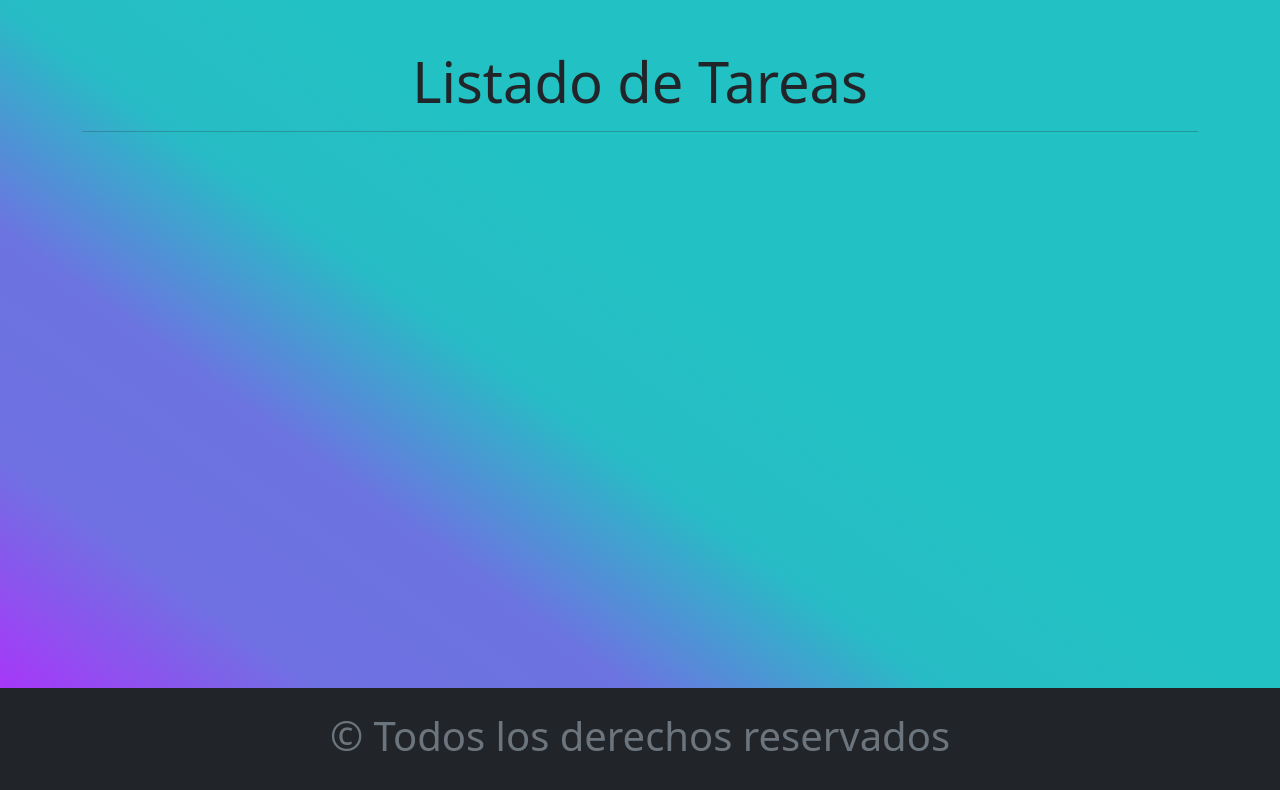
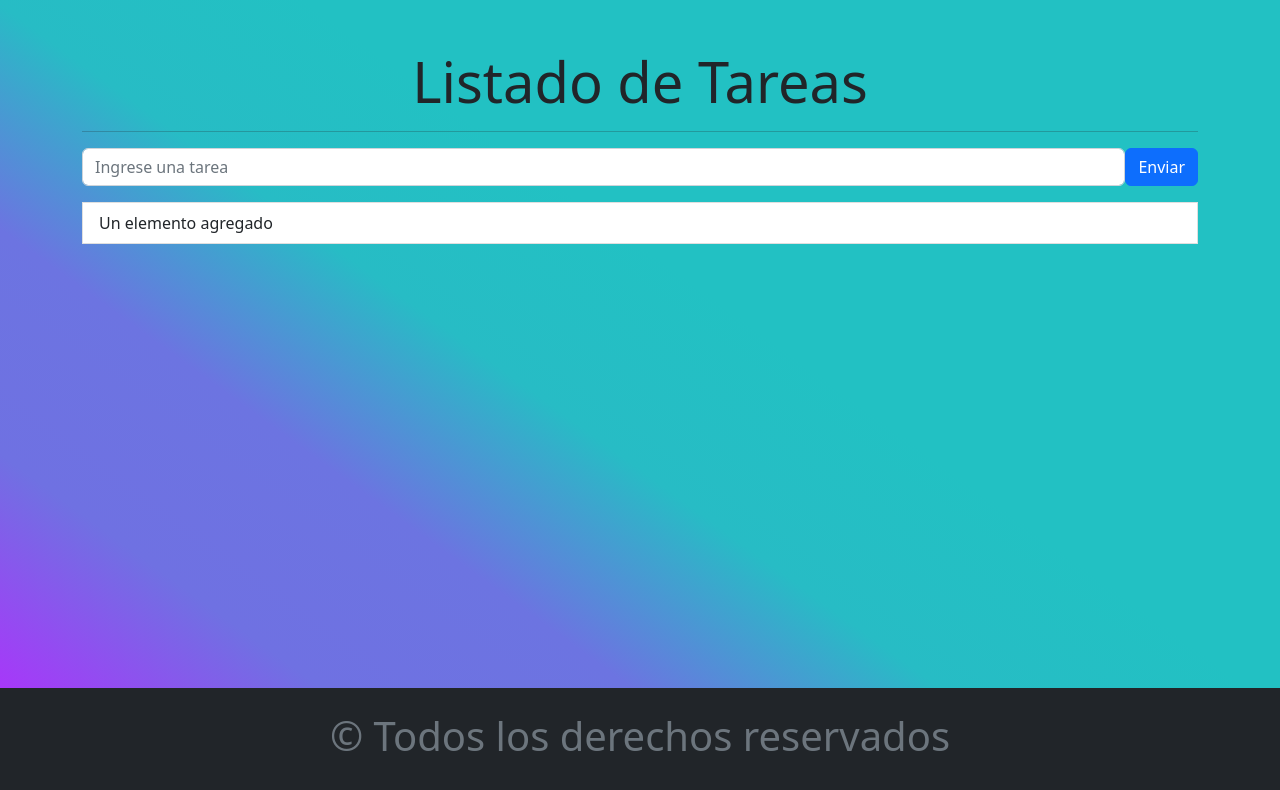
Before and after one commit to Agustin978/React_Ejercicio4, a React (Vite) app: page / in a window 1280 px wide. Shown: the top 790 px of the page. Built offline with nearby package versions, Linux system fonts and the light colour scheme.

Commit message:
Agregados los componentes item para agregarlos en el listado de tareas y agregado un formulario para ingresar las tareas

```diff
--- /dev/null
+++ b/Componentes/Formulario.jsx
@@ -0,0 +1,20 @@
+import {Button,Form} from 'react-bootstrap';
+import ListaTareas from './ListaTareas';
+
+const Formulario = () => {
+    return (
+        <div>
+            <Form>
+                <Form.Group className="mb-3 d-flex" controlId="tarea">
+                    <Form.Control type="email" placeholder="Ingrese una tarea" />
+                    <Button variant="primary" type="submit">
+                        Enviar
+                    </Button>
+                </Form.Group>
+            </Form>
+            <ListaTareas></ListaTareas>
+        </div>
+    );
+};
+
+export default Formulario;
--- /dev/null
+++ b/Componentes/ItemTarea.jsx
@@ -0,0 +1,11 @@
+import { ListGroup } from "react-bootstrap";
+
+const ItemTarea = () => {
+    return (
+        <div>
+            <ListGroup.Item>Un elemento agregado</ListGroup.Item>
+        </div>
+    );
+};
+
+export default ItemTarea;
--- /dev/null
+++ b/Componentes/ListaTareas.jsx
@@ -0,0 +1,14 @@
+import { ListGroup } from "react-bootstrap";
+import ItemTarea from "./ItemTarea";
+
+const ListaTareas = () => {
+    return (
+        <div>
+            <ListGroup>
+                <ItemTarea></ItemTarea>
+            </ListGroup>
+        </div>
+    );
+};
+
+export default ListaTareas;
--- a/src/App.jsx
+++ b/src/App.jsx
@@ -1,4 +1,5 @@
 import {Container} from 'react-bootstrap'
+import Formulario from '../Componentes/Formulario'
 import './App.css'
 import 'bootstrap/dist/css/bootstrap.min.css'
 
@@ -9,8 +10,9 @@
     <Container className='my-5 mainPage'>
       <h1 className='display-4 text-center'>Listado de Tareas</h1>
       <hr />
+      {/*aqui se agrega el componenete*/}
+      <Formulario/>
     </Container>
-    {/*aqui se agrega el componenete*/}
     <footer className='bg-dark text-center text-secondary py-4'>
       <p className='display-6'>&copy; Todos los derechos reservados</p>
     </footer>
```
